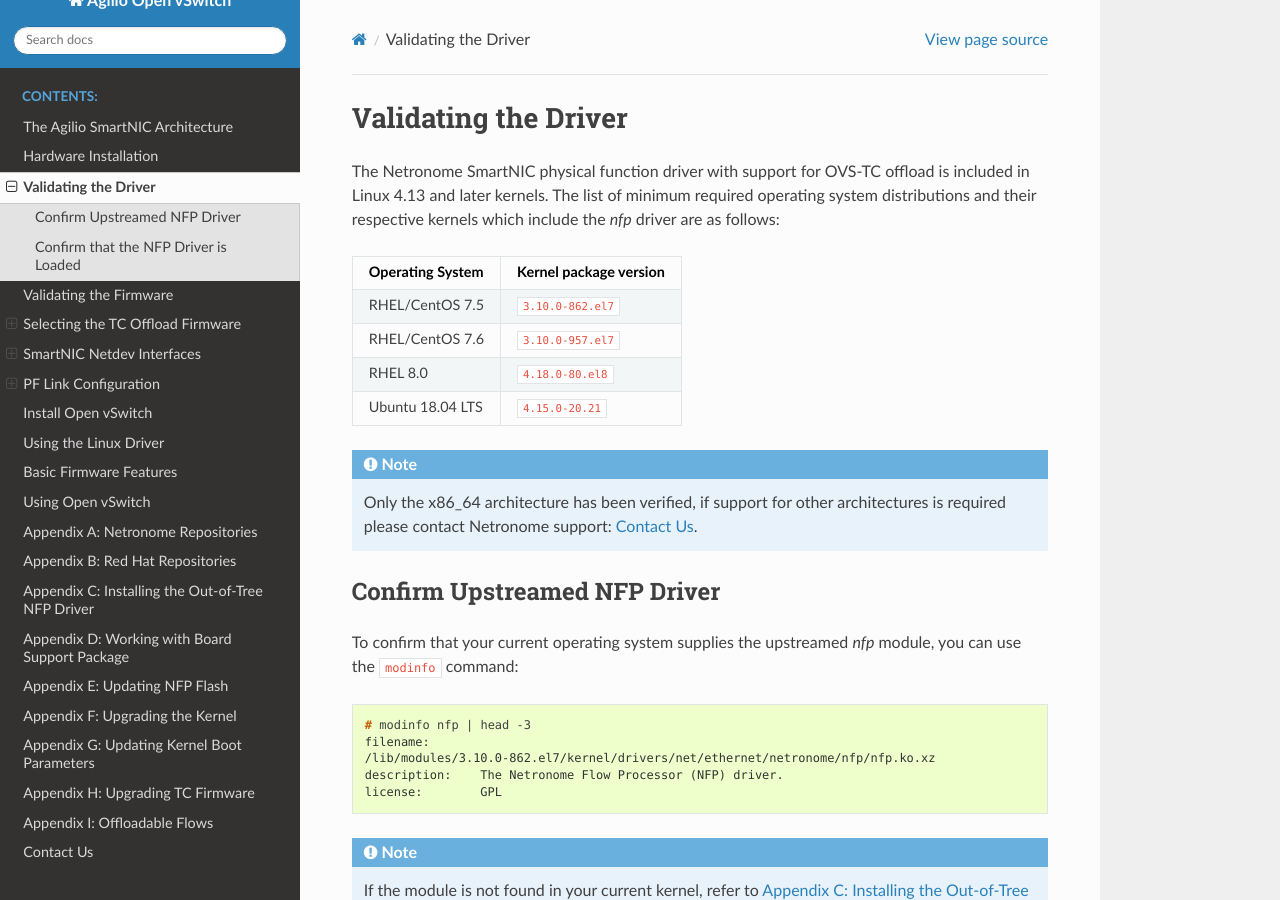
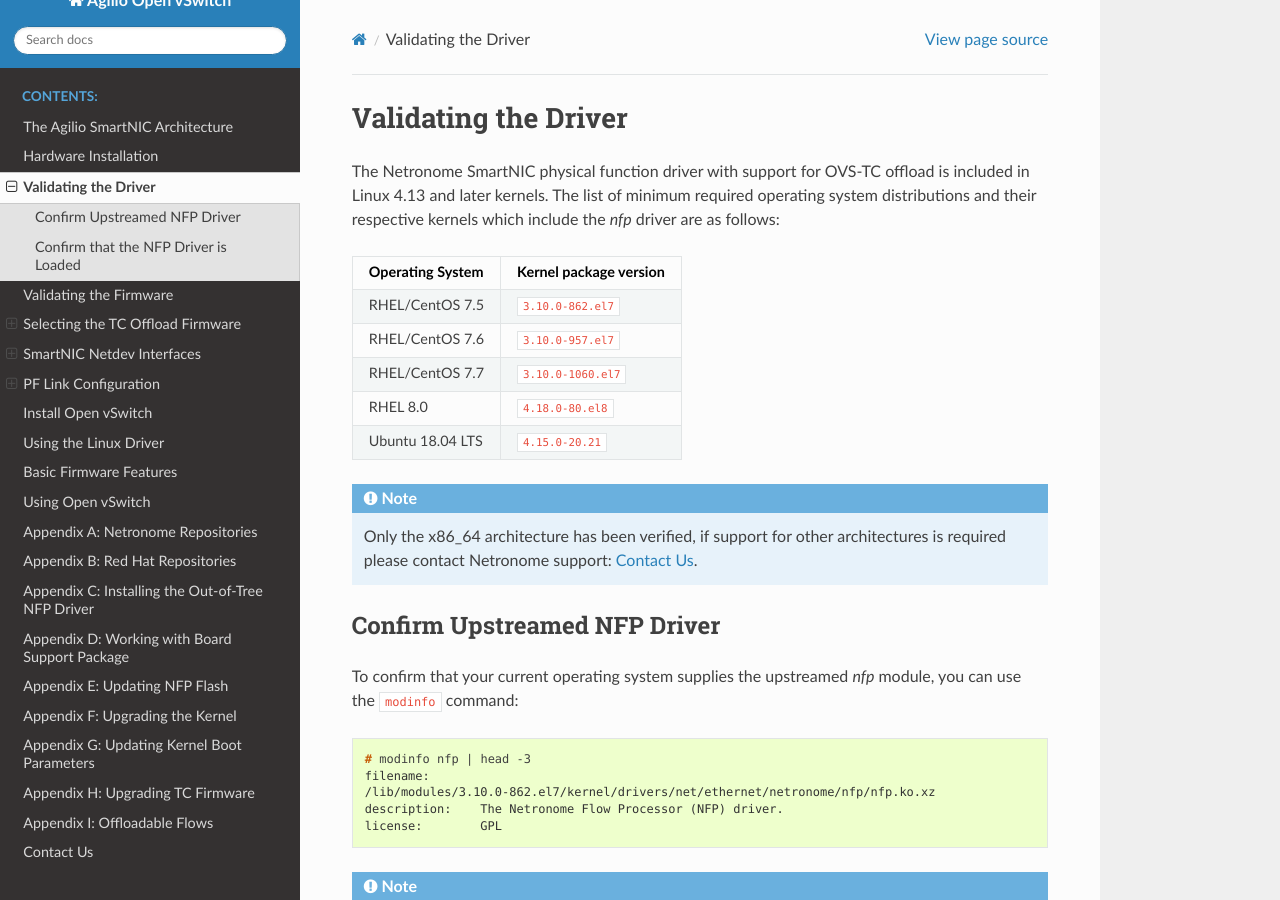
Before and after one commit to macris-xiao/disa-user-guide, a Sphinx documentation site: the page built from doc/03_Driver_and_Firmware.rst, in a window 1280 px wide and 900 px high. Built offline with Sphinx 7.4.7 and the Read the Docs theme 2.0.0, drawn with Linux system fonts in a browser that asks for light colours; formulas are drawn with MathJax 3.

Commit message:
Add compoment versions for RHEL 7.7
Change-Id: I68bf9db911f9a79216d6421272770bc5be3951cf

```diff
--- a/doc/03_Driver_and_Firmware.rst
+++ b/doc/03_Driver_and_Firmware.rst
@@ -13,6 +13,7 @@
 ================ ======================
 RHEL/CentOS 7.5  ``3.10.0-862.el7``
 RHEL/CentOS 7.6  ``3.10.0-957.el7``
+RHEL/CentOS 7.7  ``3.10.0-1060.el7``
 RHEL 8.0         ``4.18.0-80.el8``
 Ubuntu 18.04 LTS ``4.15.0-20.21``
 ================ ======================
--- a/doc/04_Install_openvswitch.rst
+++ b/doc/04_Install_openvswitch.rst
@@ -16,6 +16,7 @@
 RHEL 7.5         ``2.9.0-19.el7fdp``
 CentOS 7.5+      ``2.9.0-3.el7``
 RHEL 7.6         ``2.9.0-55.el7fdp``
+RHEL 7.7         ``2.11.0-14.el7fdp``
 RHEL 8.0         ``2.11.0-9.el8fdp``
 Ubuntu 18.04 LTS ``2.9.0-0ubuntu1``
 ================ ===============================
--- a/doc/0H_Upgrade_firmware.rst
+++ b/doc/0H_Upgrade_firmware.rst
@@ -12,6 +12,7 @@
 ================ ===============================
 RHEL 7.5         ``20180220-62.git6d51311.el7``
 RHEL 7.6         ``20180911-68.git85c5d90.el7``
+RHEL 7.7         ``20190429-72.gitddde598.el7``
 RHEL 8.0         ``20190111-92.gitd9fb2ee6.el8``
 Ubuntu 18.04 LTS ``1.173``
 ================ ===============================
```
